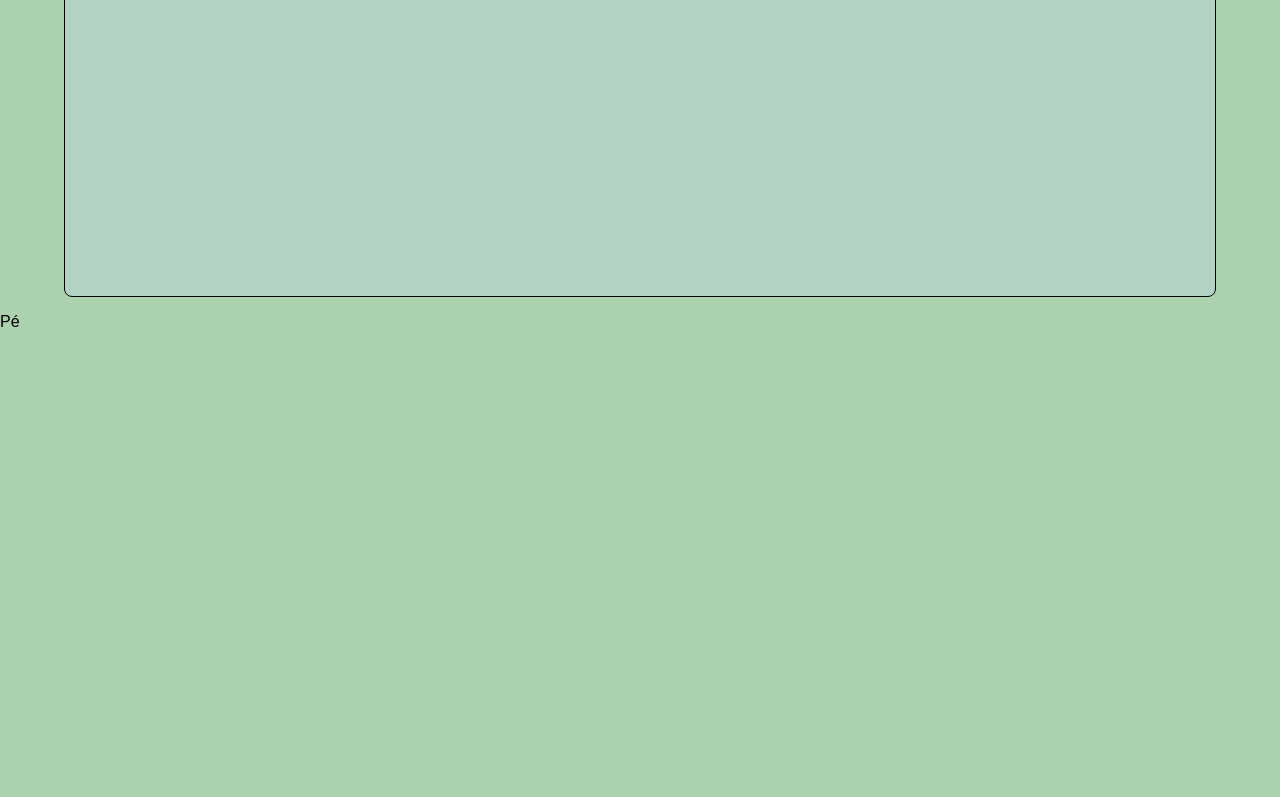
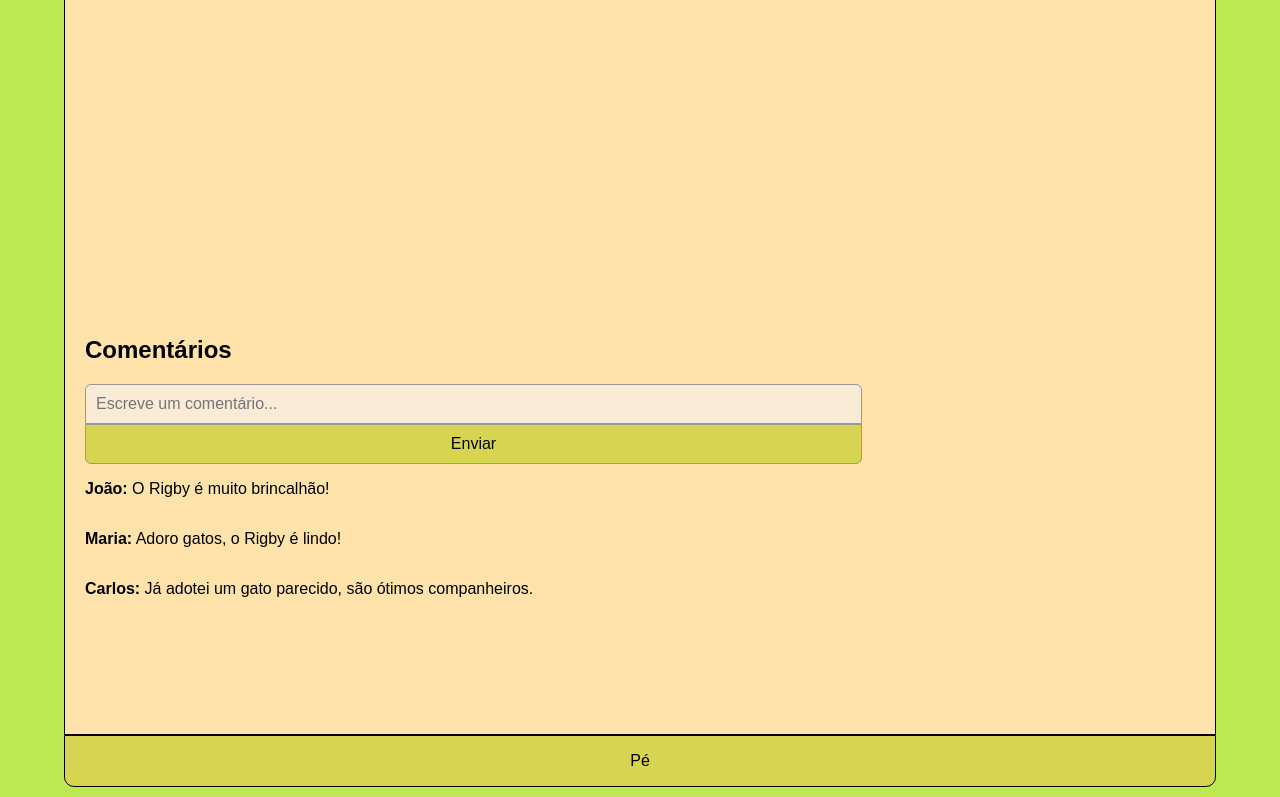
Before and after one commit to Rodrigo-Gralheira/projetoIPW, a plain HTML site: page animals/cats/Gatos/rigby.html in a window 1280 px wide. Shown: the part 541-1338 px from the top of the page. Before the commit the page ends 888 px from the top, so only its background shows below. Drawn offline with Linux system fonts and the light colour scheme.

Commit message:
-Desformatação nas animções resolvido. -Footer alinhado. -Secção de comentário criada e alinhada.

```diff
--- a/animals/cats/Gatos/rigby.html
+++ b/animals/cats/Gatos/rigby.html
@@ -39,17 +39,54 @@
       <div class="description">
         <h1>Rigby</h1>
         <p>O Rigby é um gato</p>
-          <a class="btmReserva" href="mailto:ReservaAnimal?subject=Rigby">Reserva</a>
+        <a class="btmReserva" href="mailto:ReservaAnimal?subject=Rigby">Reserva</a>
       </div>
 
     </div>
 
-  </div>
+
+      <div class="forum">
+        <h2>Comentários</h2>
+
+        <div class="commentBox">
+          <input type="text" id="commentInput" placeholder="Escreve um comentário..." />
+          <button onclick="addComment()">Enviar</button>
+        </div>
+
+        <div class="comment">
+          <p><strong>João:</strong> O Rigby é muito brincalhão!</p>
+        </div>
+        <div class="comment">
+          <p><strong>Maria:</strong> Adoro gatos, o Rigby é lindo!</p>
+        </div>
+        <div class="comment">
+          <p><strong>Carlos:</strong> Já adotei um gato parecido, são ótimos companheiros.</p>
+        </div>
+
+      </div>
+
+    </div>
+
 
 
   <footer>
     <p>Pé</p>
   </footer>
+
+
+  <script>
+    function addComment() {
+      const commentText = document.getElementById('commentInput').value;
+      if (commentText) {
+        const commentSection = document.querySelector('.forum');
+        const newComment = document.createElement('div');
+        newComment.classList.add('comment');
+        newComment.innerHTML = `<p><strong>Você:</strong> ${commentText}</p>`;
+        commentSection.appendChild(newComment);
+        document.getElementById('commentInput').value = '';
+      }
+    }
+  </script>
 </body>
 
 </html>
--- a/styles/index.css
+++ b/styles/index.css
@@ -2,7 +2,7 @@ body {
     margin: 0;
     padding: 0;
     font-family: Arial, sans-serif;
-    background-color: #acd1af;
+    background-color: #bce952;
 }
 
 
@@ -14,9 +14,10 @@ body {
     width: 90%;
     border-style: solid;
     border-width: 1px;
-    border-radius: 8px;
+    border-top-left-radius: 10px;
+    border-top-right-radius: 10px;
     box-sizing: border-box;
-    background-color: #bce952;
+    background-color: #D6D451;
 }
 
 .navbar li {
@@ -38,11 +39,11 @@ body {
     display: flex;
     flex-direction: column;
     border: 1px solid;
-    border-radius: 8px;
+    border-radius: 0px;
     width: 90%;
     height: 100%;
     box-sizing: border-box;
-    background-color: #b2d3c3;
+    background-color: #FFE3AA;
 }
 
 .row {
@@ -56,6 +57,8 @@ body {
     display: flex;
     height: 100%;
     flex-direction: column;
+    padding: 30px;
+    box-sizing: border-box;
 }
 
 .smallBox p {}
@@ -67,6 +70,7 @@ body {
     align-items: center;
     width: 100%;
     height: 100%;
+    overflow: hidden;
 }
 
 .imgFrame img,
@@ -77,6 +81,7 @@ body {
     object-fit: contain;
     transition: transform 0.3s ease;
 }
+
 .imgFrame img,
 .interactableImage img:hover {
     transform: scale(1.05);
@@ -103,6 +108,8 @@ body {
     justify-content: center;
     width: 90%;
     border: 1px solid;
+    background-color: #FDD788;
+    box-sizing: border-box;
 
 }
 
@@ -116,27 +123,26 @@ body {
 
 .cardContainer {
     flex: 1;
+    display: flex;
+    flex-direction: column;
+    align-items: center;
+    justify-content: center;
 
-    display: flex;
-    height: 100%;
-    flex-direction: column;
-    justify-content: center;
-    align-items: center;
+    transition: transform 0.3s ease;
+}
+
+.cardContainer:hover {
+    transform: scale(1.05);
 }
 
 .cardImage {
     width: 50%;
-    align-items: center;
-    border: 1px solid;
+    border: 1px solid black;
 }
 
 .cardImage img {
     width: 100%;
-    transition: transform 0.3s ease;
-}
-
-.cardImage img:hover {
-    transform: scale(1.05);
+    display: block;
 }
 
 .cardName {
@@ -168,3 +174,61 @@ body {
     margin: 0 auto;
     width: 15%;
 }
+
+.forum {
+    flex: 1;
+    display: flex;
+    flex-direction: column;
+    padding: 20px;
+    box-sizing: border-box;
+    background-color: #FFE3AA;
+    margin-bottom: 100px;
+}
+
+
+.commentBox {
+    display: flex;
+    flex-direction: column;
+    box-sizing: border-box;
+}
+
+#commentInput {
+    width: 70%;
+    padding: 10px;
+    border: 1px solid #999;
+    border-top-left-radius: 6px;
+    border-top-right-radius: 6px;
+    font-size: 1rem;
+    margin-right: 10px;
+    box-sizing: border-box;
+    background-color:antiquewhite;
+}
+
+/* Button */
+button {
+    width: 70%;
+    padding: 10px 15px;
+    font-size: 1rem;
+    background-color: #d6d451;
+    border: 1px solid #999;
+    border-bottom-left-radius: 6px;
+    border-bottom-right-radius: 6px;
+    cursor: pointer;
+    transition: background-color 0.3s ease;
+}
+
+
+footer {
+    display: flex;
+    margin: 0 auto;
+    margin-bottom: 10px;
+    list-style-type: none;
+    width: 90%;
+    border-style: solid;
+    border-width: 1px;
+    border-bottom-left-radius: 10px;
+    border-bottom-right-radius: 10px;
+    box-sizing: border-box;
+    background-color: #D6D451;
+    justify-content: center;
+}
```
